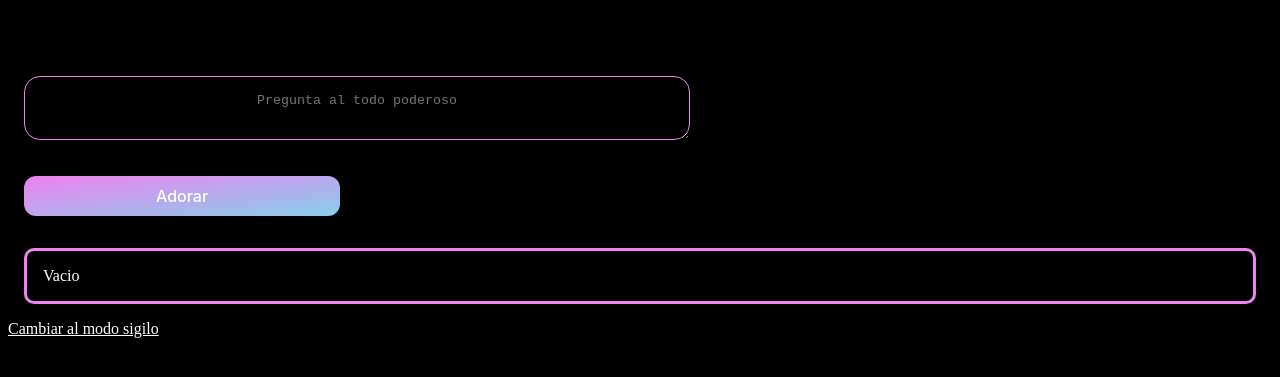
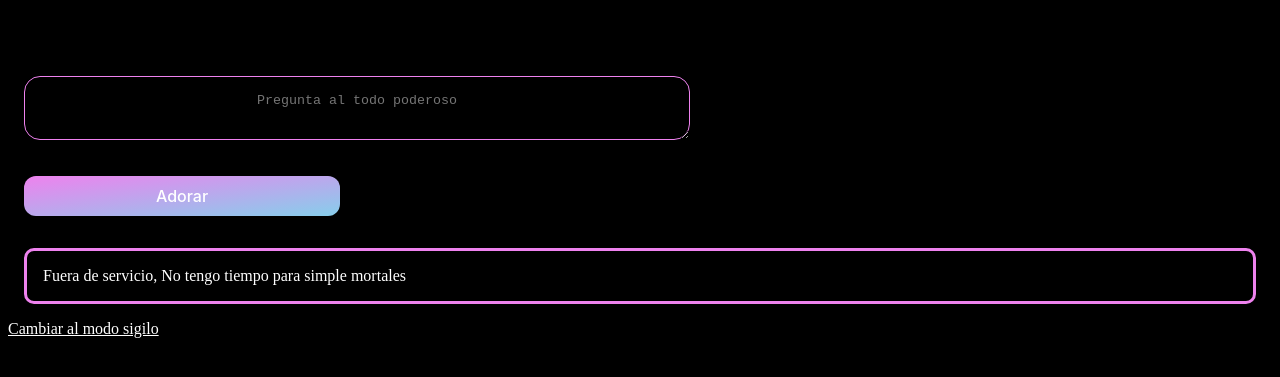
Before and after one commit to LuisAntonioDeAza/AiLuis, a plain HTML site: page index.html in a window 1280 px wide. Shown: the part 191-568 px from the top of the page. Drawn offline with Linux system fonts and the light colour scheme.

Commit message:
Update index.htmld

```diff
--- a/index.html
+++ b/index.html
@@ -110,12 +110,12 @@
 </div>
 <a href="h.html" class="change">Cambiar al modo sigilo</a>
  <script >
-const apiKey = 'AIzaSyCTIUkeooOSY-Py4kDHoCoRHovAS4ajYbI';
+const apiKey = '';
 const apiUrl = 'https://generativelanguage.googleapis.com/v1beta/models/gemini-2.0-flash:generateContent?key=' + apiKey;
 
 let contex = '';
 let numberOfChat = 1;
-document.getElementById('response').textContent = "Vacio";
+document.getElementById('response').textContent = "Fuera de servicio, No tengo tiempo para simple mortales";
 
 function contexto(User, AI) {
 
```
